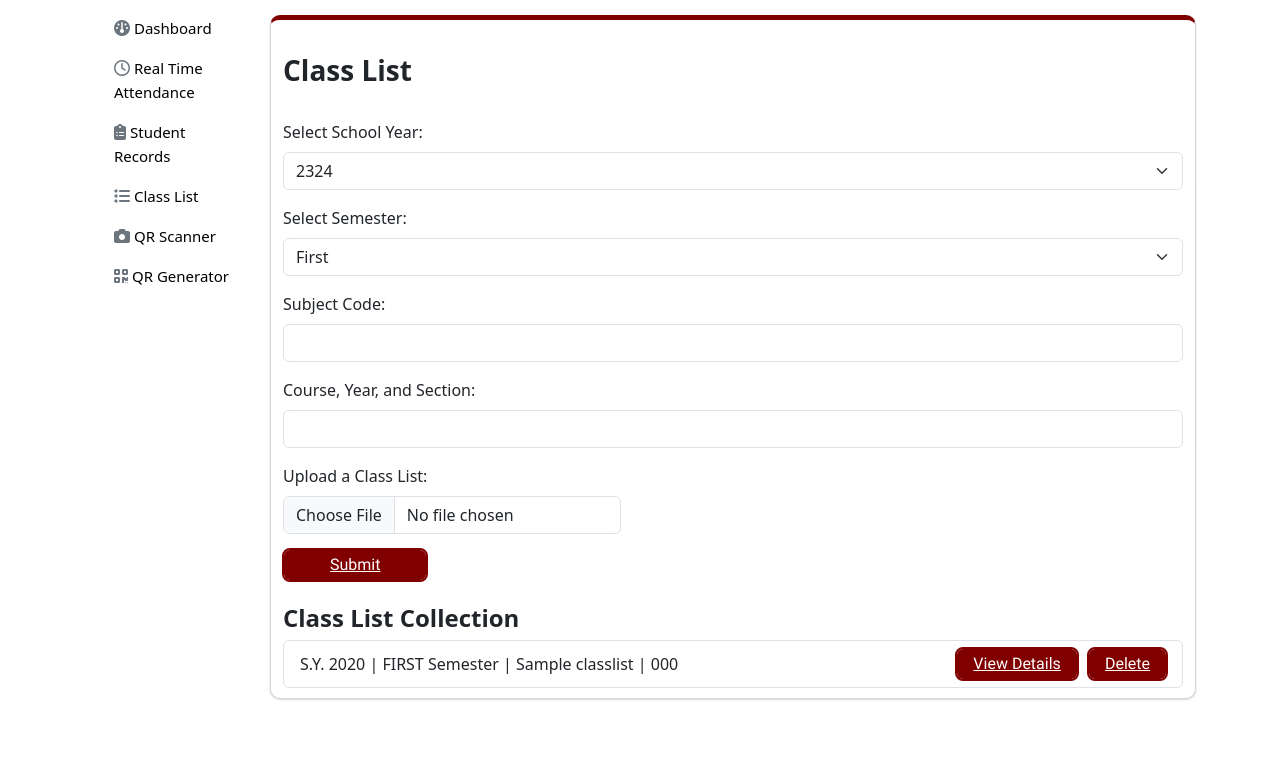
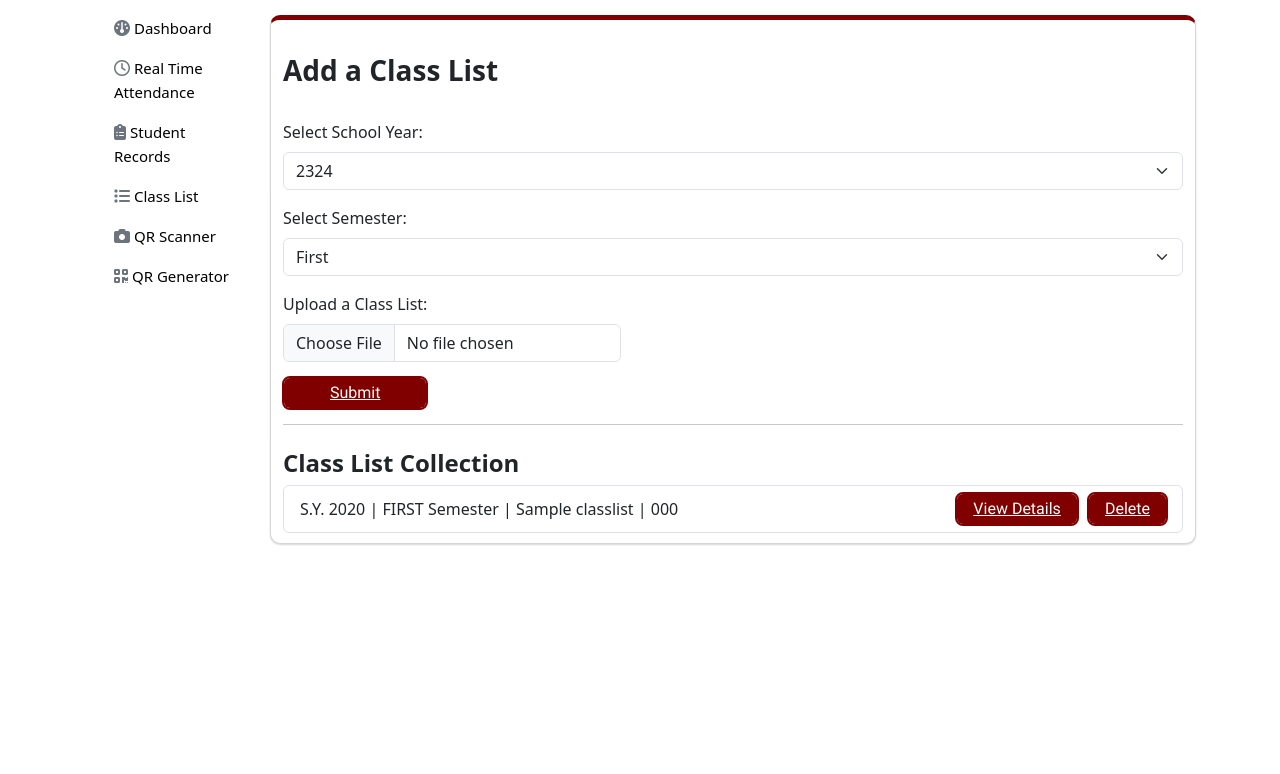
Before and after one commit to stvnmbt/pasok, a Flask app: page /classlist in a window 1280 px wide. Shown: the part 66-840 px from the top of the page. Run offline with Flask 3, Linux system fonts and the light colour scheme; a user stored in the database is signed in; tables that the repository leaves empty hold one stand-in row (values such as "Sample post"); parts of the project's set-up code (start-up, migrations or seed data) failed here and were passed over; some libraries are stand-ins or nearby versions.

Commit message:
frontend changes

```diff
--- a/src/core/views.py
+++ b/src/core/views.py
@@ -4,6 +4,7 @@ import io
 import json
 import os
 from datetime import datetime, timedelta
+from markupsafe import Markup
 import pytz
 from flask import (Blueprint, Response, current_app, flash, jsonify, redirect,
                    render_template, request, send_file, url_for)
@@ -29,6 +30,7 @@ core_bp = Blueprint("core", __name__)
 @login_required
 @check_is_confirmed
 def home():
+    flash(Markup('Do not forget to tell us what you think of our system <a href="https://forms.gle/NeQhNamP8MmJaizX7" class="alert-link">by answering our survey form!</a>'), "success")
     user = current_user
     if user.is_faculty:
         classlists = db.session.query(ClassList).filter(ClassList.faculty_creator==user).all()
@@ -105,8 +107,6 @@ def get_attendance_data():
             )  # Count
             status_count.append(status_colors.get(status.value, '#000000'))  # Color
             data.append(status_count)
-
-        print("Data:", data)
 
         return jsonify(data)
 
@@ -360,9 +360,6 @@ def export_classlist_attendance_csv():
 
     return response
 
-
-
-
 @core_bp.route('/upload_classlist', methods=['POST'])
 @login_required
 @check_is_confirmed
@@ -371,29 +368,27 @@ def upload_classlist():
     try:
         school_year = request.form.get('school_year')
         semester = request.form.get('semester')
-        subject_name = request.form.get('subject_name')
-        section_code = request.form.get('section_code')
 
         # Assuming 'files[]' is the name attribute of your file input in the form
         uploaded_files = request.files.getlist('files[]')
 
         for file in uploaded_files:
             if file.filename == '':
-                flash('No selected file')
+                flash('No selected file', 'danger')
                 return redirect(request.url)
 
             try:
                 # Call your function here without saving to the local file system
-                read_uploaded(file, school_year, semester, subject_name, section_code)
-                flash('Data successfully saved to the database.')
+                read_uploaded(file, school_year, semester)
+                flash('Data successfully saved to the database.', 'success')
             except ValueError as e:
-                flash(f'Error processing file: {str(e)}')
+                flash(f'Error processing file: {str(e)}', 'danger')
 
         return redirect(request.url)
 
     except Exception as e:
         # Handle other exceptions or errors
-        flash(f"Error: {e}")
+        flash(f"Error: {e}", "danger")
         return redirect(request.url)
 
 @core_bp.route('/qrscanner')
@@ -464,6 +459,7 @@ def get_qr():
             #print(f'USERID {s}, TIMENOW {time_now}, LAST TIME {last_attendance.created}, TIMELAST {time_last}')
         add_attendance(int(s[0]), int(s[1]), int(s[2]))
         return ('Success!', 200)
+
     return ('', 204)
 
 @core_bp.route('/qrgenerator', methods=['GET', 'POST'])
--- a/src/templates/accounts/login.html
+++ b/src/templates/accounts/login.html
@@ -139,7 +139,8 @@ font-size: 12px; /* Adjust the font size as needed */
             type="submit">LOGIN</button>
         </div>
         <hr class="my-2">
-        <p class="text-center mt-3" style="margin-top: 15px; font-size: 12px;">No existing account? <a href="{{ url_for('accounts.register') }}">Register now</a></p>
+        <p class="text-center mt-3" style="margin-top: 15px; font-size: 12px;">No existing account? <a href="{{ url_for('accounts.register') }}">Register now.</a></p>
+        <p class="text-center mt-3" style="margin-top: 15px; font-size: 12px;">Tell us what you think of our system by answering this <a href="https://forms.gle/NeQhNamP8MmJaizX7">survey form.</a></p>
       </form>
     </div>
   </div>
--- a/src/templates/core/faculty/classlist.html
+++ b/src/templates/core/faculty/classlist.html
@@ -3,7 +3,7 @@
 
 {% block body %}
 <div class="container mt-0">
-    <h2 class="h3 mt-1"><strong>Class List</strong></h2>
+    <h2 class="h3 mt-1"><strong>Add a Class List</strong></h2>
     <br>
 
     <form id="classlistForm">
@@ -22,15 +22,7 @@
                 <option value="SUMMER">Summer</option>
             </select>
         </div>
-        <!-- Add the subject code and section code input fields -->
-        <div class="mb-3">
-            <label for="subject_name" class="form-label">Subject Code:</label>
-            <input type="text" id="subject_name" name="subject_name" class="form-control">
-        </div>
-        <div class="mb-3">
-            <label for="section_code" class="form-label">Course, Year, and Section:</label>
-            <input type="text" id="section_code" name="section_code" class="form-control">
-        </div>
+
         <!-- Add the submit button -->
         <div class="row mb-3">
             <div class="col-auto">
@@ -46,6 +38,8 @@
         </div>
 
     </form>
+
+    <hr>
 
     <!-- Display a list of class lists with links to view details -->
     <h2 class="h4 mt-4"><strong>Class List Collection</strong></h2>
@@ -102,18 +96,10 @@
         var fileInput = document.getElementById('classListFile');
         var schoolYear = document.getElementById('school_year').value;
         var semester = document.getElementById('semester').value;
-        var subjectCode = document.getElementById('subject_name').value;
-        var sectionCode = document.getElementById('section_code').value;
 
         // Check if a file is selected
         if (fileInput.files.length === 0) {
             alert('Please select a file before submitting.');
-            return;
-        }
-
-        // Check if subject code and section code are provided
-        if (!subjectCode || !sectionCode) {
-            alert('Please enter Subject Code and Section Code before submitting.');
             return;
         }
 
@@ -124,11 +110,8 @@
             formData.append('files[]', fileInput.files[i]);
         }
 
-        // Add school_year, semester, subject code, and section code to the FormData object
         formData.append('school_year', schoolYear);
         formData.append('semester', semester);
-        formData.append('subject_name', subjectCode);
-        formData.append('section_code', sectionCode);
 
         // Use fetch to send a POST request to the Flask route
         fetch('/upload_classlist', {
--- a/src/templates/core/faculty/index.html
+++ b/src/templates/core/faculty/index.html
@@ -6,7 +6,7 @@
 
 {% block body %}
 <div class="text-center">
-    <h1 class="h3 mb-4" style="margin-top: 15px;"><strong> Dashboard</strong></h1>
+    <h1 class="h3 mb-4" style="margin-top: 15px;"><strong> Admin Dashboard</strong></h1>
 </div>
 
 
@@ -69,6 +69,7 @@
     </table>
 </div>
 
+<script src="https://www.gstatic.com/charts/loader.js"></script>
 <script>
     google.charts.load('current', { 'packages': ['corechart'] });
     google.charts.setOnLoadCallback(drawChart);
--- a/src/templates/core/faculty/qrgenerator.html
+++ b/src/templates/core/faculty/qrgenerator.html
@@ -3,7 +3,7 @@
 {% block body %}
 
 <div class="text-center">
-    <h1 class="h3 mb-4"><strong>QR Generator</strong></h1>
+    <h1 class="h3 mb-4"><strong>Add Attendance - Generate QR</strong></h1>
     <p>Generate QR code for your students to scan and record their attendance</p>
 </div>
 
--- a/src/templates/core/faculty/qrscanner.html
+++ b/src/templates/core/faculty/qrscanner.html
@@ -3,11 +3,13 @@
 {% block body %}
 
 <div class="text-center">
-    <h1 class="h3 mb-4"><strong>QR Scanner</strong></h1>
+    <h1 class="h3 mb-4"><strong>Add Attendance - Scan QR</strong></h1>
+    <p>Scan your students' QR code to record their attendance</p>
 
     <div id="reader" style="display: inline-block; position: relative; padding: 0px; border: 1px solid silver; border-radius: 10px; width: 280px;"></div>
 
     <br><br>
+    <p>Do not forget to select a class list and select the correct attendance status: Present or Late.</p>
 
     <div class="d-flex justify-content-center">
         <div class="col-md-6 col-lg-3 mb-3">
```
